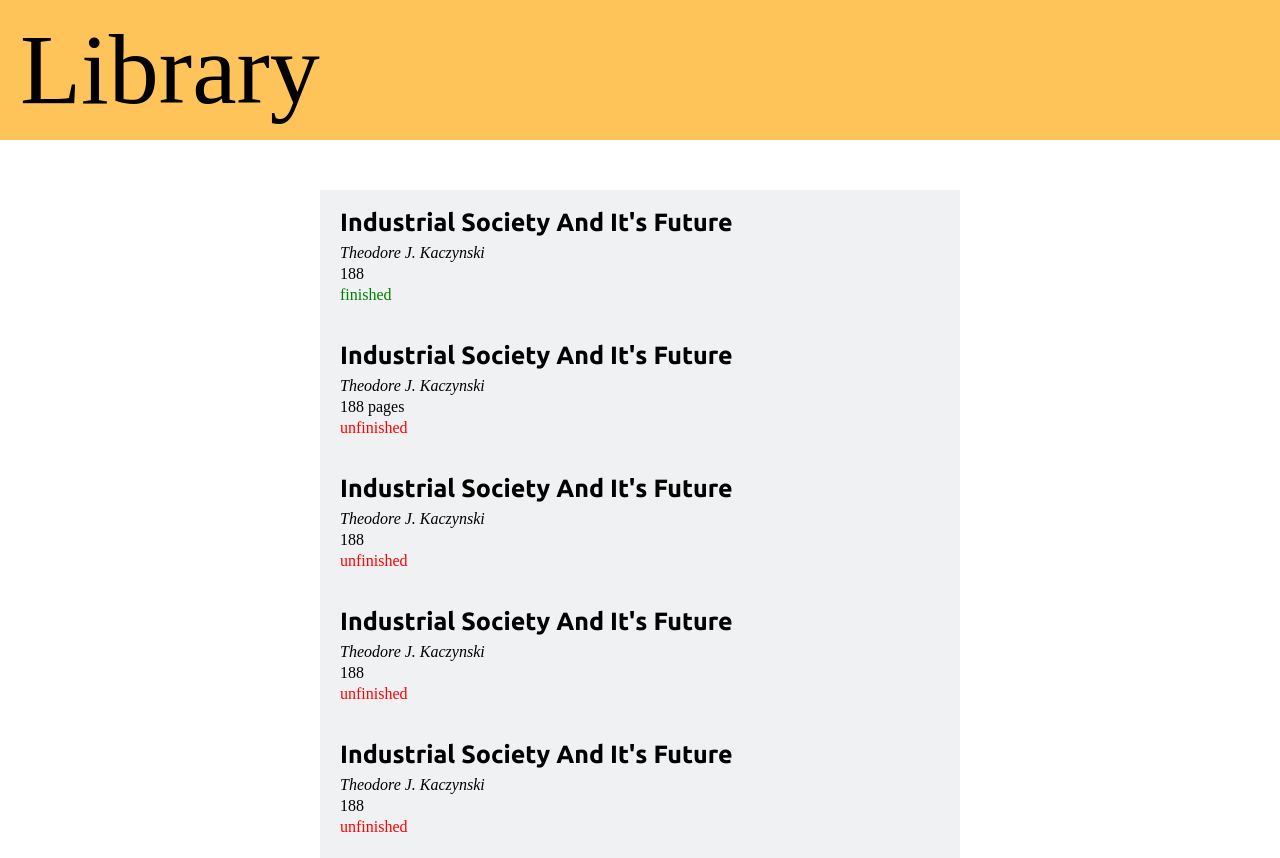
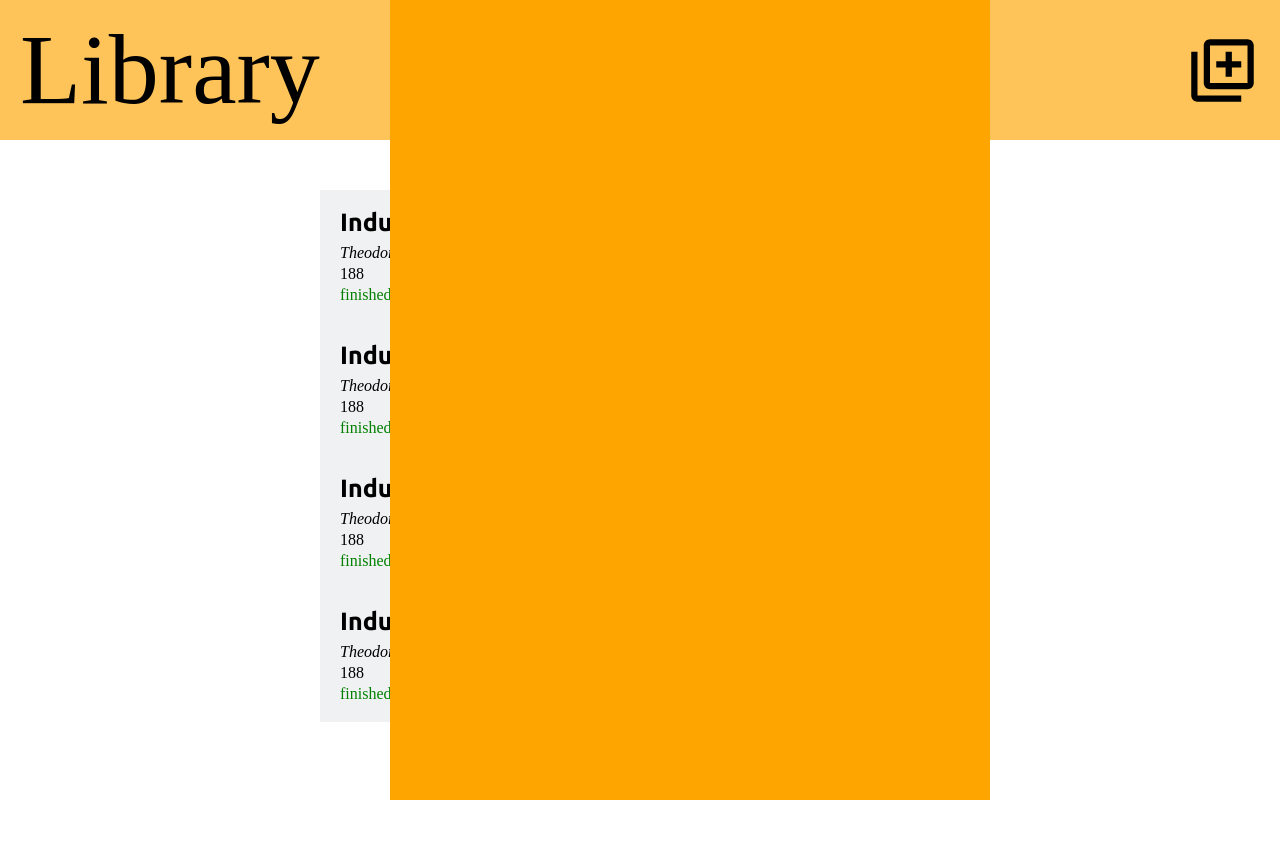
Before and after one commit to freshmre/library, a plain HTML site: page index.html in a window 1280 px wide. Shown: the top 858 px of the page. After the commit the page ends 800 px from the top, so only its background shows below. Drawn offline with Linux system fonts and the light colour scheme.

Commit message:
Add append books functionality

```diff
--- a/index.html
+++ b/index.html
@@ -4,10 +4,17 @@
   <meta charset="UTF-8">
   <link rel="stylesheet" href="reset.css">
   <link rel="stylesheet" href="style.css">
-  <header>Library</header>
 </head>
+
 <body>
+  <div id="add-new-book-menu">
+  </div>
+  <header>
+    <p>Library</p>
+    <img id="add-book-icon" src="assets/library_add_black_24dp.svg" alt="Add new book to library">
+  </header>
   <div id="entries">
+    <!--
     <div class="book" id="book1">
       <div class="book-title">Industrial Society And It's Future</div>
       <div class="book-author">Theodore J. Kaczynski</div>
@@ -86,6 +93,7 @@
       <div class="pages">188</div>
       <div class="is-read unread">unfinished</div>
     </div>
+    -->
   </div>
   <script src="logic.js"></script>
 </body>
--- a/logic.js
+++ b/logic.js
@@ -17,5 +17,54 @@ function addBookToLibrary(title, author, pages, read) {
   myLibrary.push(bookToAdd);
 }
 
+function makeBookDOMElement(book) {
+  let titleNode = document.createElement('div');
+  let authorNode = document.createElement('div');
+  let pagesNode = document.createElement('div');
+  let readNode = document.createElement('div');
+  let bookNode = document.createElement('div');
+
+  titleNode.classList.add('book-title');
+  titleNode.textContent = book.title;
+
+  authorNode.classList.add('book-author');
+  authorNode.textContent = book.author;
+
+  pagesNode.classList.add('pages');
+  pagesNode.textContent = book.pages;
+
+  readNode.classList.add('is-read');
+  if (book.read) {
+    readNode.classList.add('read');
+    readNode.textContent = 'finished';
+  }
+  else {
+    readNode.classList.add('unread');
+    readNode.textContent = 'unfinished';
+  }
+
+  bookNode.classList.add('book');
+
+  bookNode.appendChild(titleNode);
+  bookNode.appendChild(authorNode);
+  bookNode.appendChild(pagesNode);
+  bookNode.appendChild(readNode);
+
+  return bookNode;
+}
+
+function updateEntriesList(entriesListDOM, bookList) {
+  bookList.forEach( book => {
+    let newBook = makeBookDOMElement(book);
+    entriesListDOM.append(newBook);
+  })
+}
+
+let libraryEntries = document.getElementById('entries');
+
 addBookToLibrary('Industrial Society and Its Future', 'Theodore John Kaczynski', 188, true);
-console.log(myLibrary);
+addBookToLibrary('Industrial Society and Its Future', 'Theodore John Kaczynski', 188, true);
+addBookToLibrary('Industrial Society and Its Future', 'Theodore John Kaczynski', 188, true);
+addBookToLibrary('Industrial Society and Its Future', 'Theodore John Kaczynski', 188, true);
+
+updateEntriesList(libraryEntries, myLibrary);
--- a/style.css
+++ b/style.css
@@ -4,6 +4,26 @@ header {
   font-size: 100px;
   background-color: rgba(255, 165, 0, 0.65);
   padding:20px;
+  display: flex;
+  flex-direction: row;
+  justify-content: space-between;
+  align-items: center;
+}
+
+#add-book-icon {
+  height: 75px;
+  cursor: pointer;
+}
+
+#add-new-book-menu {
+  position: fixed;
+  background-color: orange;
+  top: 0px;
+  bottom: 0px;
+  right: calc(50% - 350px);
+  width: 600px;
+  z-index: 1000;
+  /* visibility: hidden; */
 }
 
 #entries {
@@ -11,6 +31,7 @@ header {
   flex-direction: column;
   align-items: center;
   padding-top: 50px;
+  padding-bottom: 50px;
 }
 
 .book {
```
Also changed, not shown: assets/library_add_black_24dp.svg (added).
